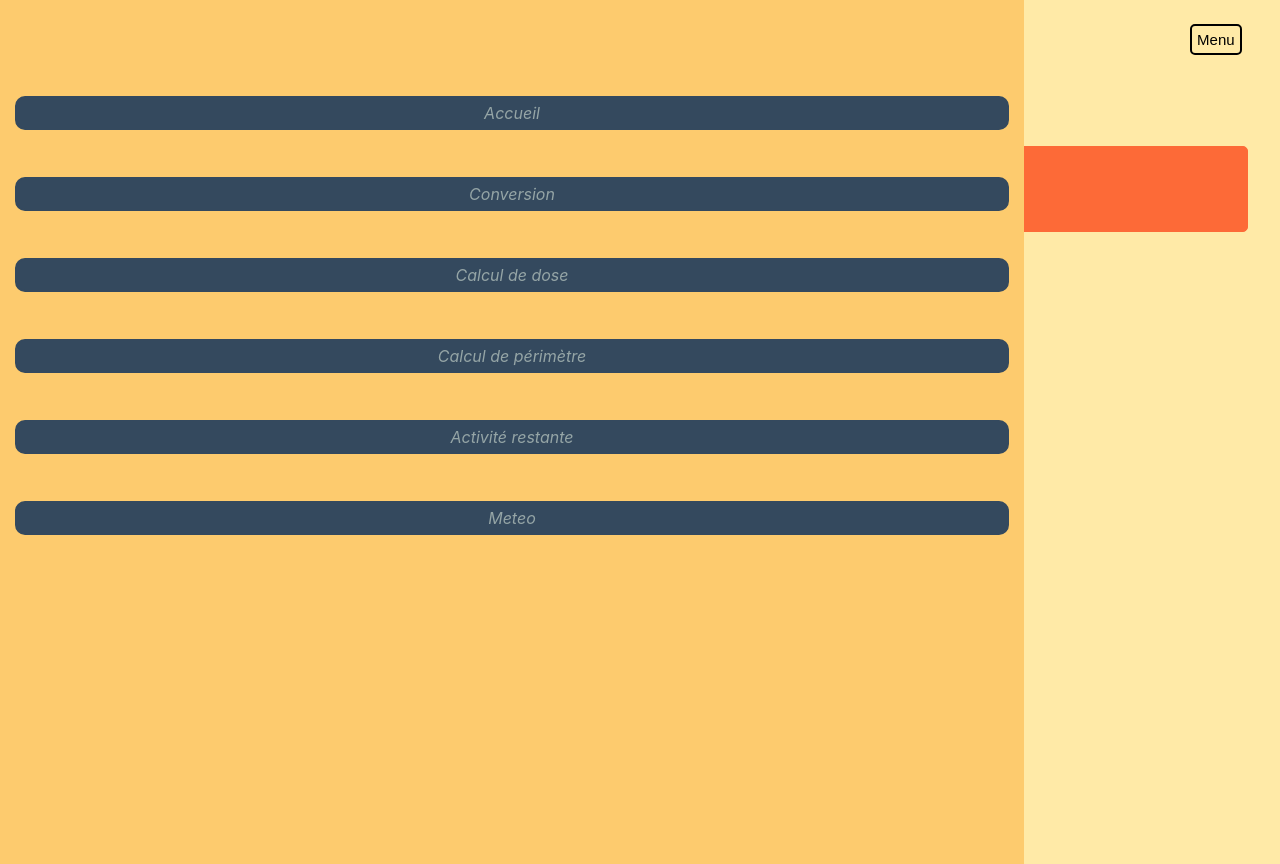
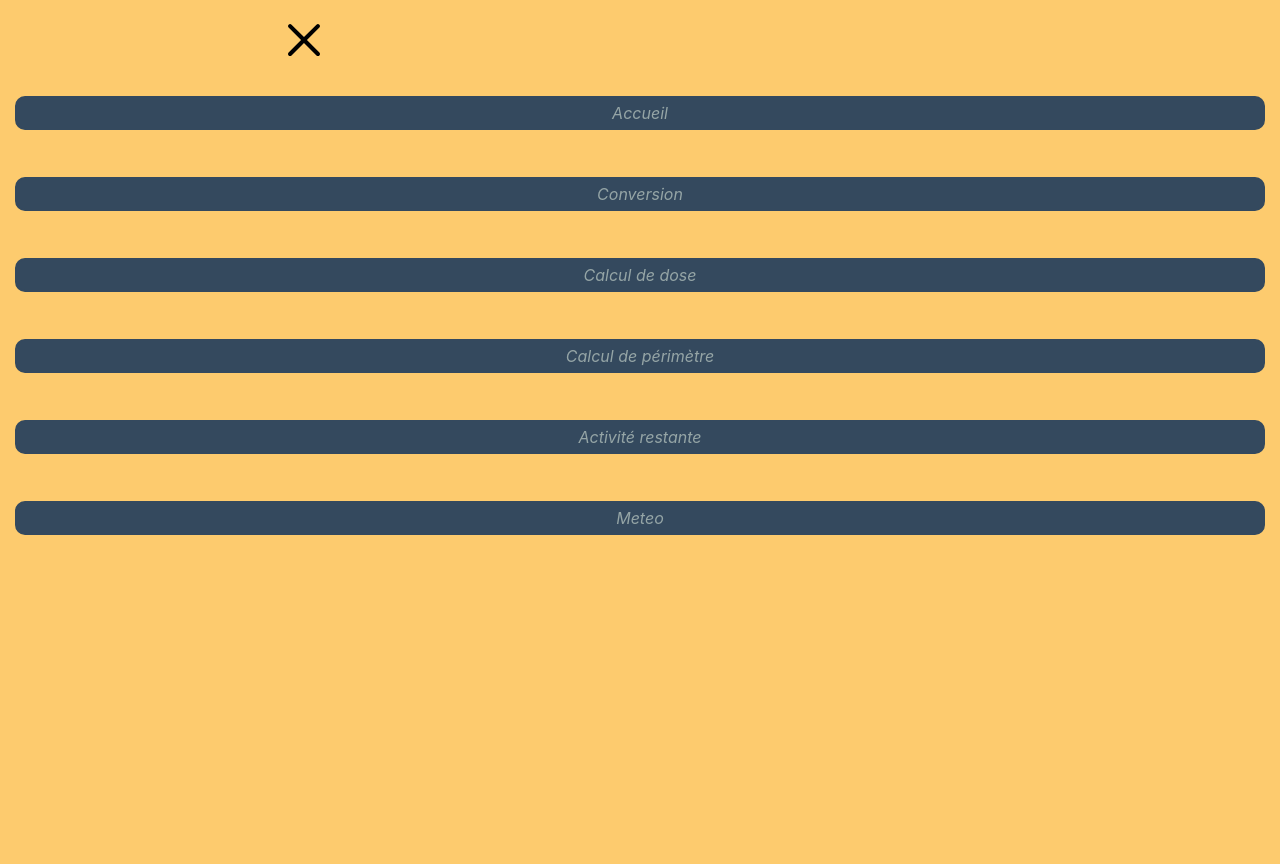
Before and after one commit to Guinlel/radsp, a React (Create React App) app: page / in a window 1280 px wide. Both pictures are taken after a click on the button "Menu". Built offline with nearby package versions, Linux system fonts and the light colour scheme.

Commit message:
Menu Ouvertue+Fermeture fini

```diff
--- a/src/App.css
+++ b/src/App.css
@@ -113,7 +113,7 @@ body{
 }
 
 #card-rad.card-rad-hidden{
-  display: block;
+  display: block ;
   height: 0%;
   border: 0px;
   border: 1px solid #fd6a37;
--- a/src/components/ComboBox.js
+++ b/src/components/ComboBox.js
@@ -9,7 +9,7 @@ function ChoixRadio(props){
     </option>);
 
     return(
-        <select  className="choix-radio" onClick={(e)=> props.changeHandler(e.target.value)}>
+        <select  className="choix-radio" onFocus={props.changeActive} onClick={(e)=> props.changeHandler(e.target.value)}>
             <option value="">Veuillez choisir un élément</option>
             {optionRadio}
         </select>
--- a/src/components/Home.js
+++ b/src/components/Home.js
@@ -10,7 +10,7 @@ function Home() {
     const [energie, setEnergie] = useState(null);
     const [emissionPrinc, setEmissionPrinc] = useState(null);
     const [emissionSecond, setEmissionSec] = useState(null);
-    const [isActive , setActive] = useState('false');
+    const [isActive , setActive] = useState('true');
     const radionucleide = radionucleides;
 
     const RenderInfo = () => {
@@ -33,7 +33,6 @@ function Home() {
     const HandleChange = (e) => {
         // Initialise la liste avec les données correspondant aux choix du select
         var id = e;
-        setActive(!isActive);
         radionucleide.map((radio) => {
             if (id == radio.id) {
                 setPeriode(radio.periode);
@@ -46,12 +45,18 @@ function Home() {
         }
         )
     }
+
+
+    const handleActive = ()=>{
+        setActive(!isActive);
+    }
+
     return (
     <div className="home">
         <Navigation />
         {/* Fais la navette entre le component parent (ici) et l'enfant (choixRadio) */}
-        <ChoixRadio tab={radionucleide} changeHandler={HandleChange} />
-        <div id="card-rad" className={isActive ? 'card-rad-hidden' : null} >
+        <ChoixRadio tab={radionucleide} changeActive={handleActive} changeHandler={HandleChange} />
+        <div id="card-rad" className={isActive ? null : 'card-rad-hidden'} >
             <RenderInfo />
         </div>
     </div>
--- a/src/components/Navigation.css
+++ b/src/components/Navigation.css
@@ -17,6 +17,10 @@
     font-style: oblique;
 }
 
+.navigation-close{
+  display: none;
+}
+
 .navigation{
     visibility: hidden;
     position: absolute;
@@ -29,13 +33,21 @@
 
   }
 
+  .close-img{
+    width : 2em;
+    margin-left: 18em;
+    margin-top: -3em;
+    height : 3em;
+  }
+
+
   .navigation-visible{
     z-index: 2;
     top:0%;
     background-color: #fdcb6e;
     position: absolute;
     height: 100%;
-    width: 80%;
+    width: 100%;
     text-align: start;
     animation: slidemenu 0.5s ;
     visibility:visible ;
@@ -52,7 +64,18 @@
     }
     to{
         height: 100%;
-        width:80%;
+        width:100%;
+    }
+  }
+
+  @keyframes slidemenu-back{
+    from{
+      height: 100%;
+      width: 100%;
+    }
+    to{
+      height: 100%;
+      width: 0%;
     }
   }
 
--- a/src/components/Navigation.js
+++ b/src/components/Navigation.js
@@ -1,24 +1,29 @@
-import React, { useState } from "react";
+import React, { useEffect, useState } from "react";
 import { Link } from "react-router-dom";
 import MenuBurger from "./MenuBurger";
-import "./Navigation.css"
+import "./Navigation.css";
+import {ReactComponent as CloseLogo} from '../img/close.svg'
 
 function Navigation() {
     const [isActive, setActive] = useState('false');
+    const nav = document.getElementById('navigation');
 
-    const BodyClick = ()=>{
-        function handleBodyClick (){
-
-        }
-    }
+    useEffect(()=>{
+        document.getElementById('close-img').addEventListener('click',(e)=>{
+            setActive(!isActive);
+            nav.className = 'navigation';
+        })
+    })
 
     const handleClick = () => {
+        console.log(isActive);
         setActive(!isActive);
     }
     return (
         <div className="nav-container">
             <MenuBurger handleClick={handleClick}/>
             <nav id='navigation' className={isActive ? "navigation" : "navigation-visible"}>
+                <CloseLogo id="close-img" className="close-img" />
                 <Link to="/" className="link">Accueil</Link>
                 <Link to="/conversion" className="link"> Conversion</Link>
                 <Link to="/calcul-dose" className="link">Calcul de dose</Link>
```
Also changed, not shown: src/img/close.svg (added).
